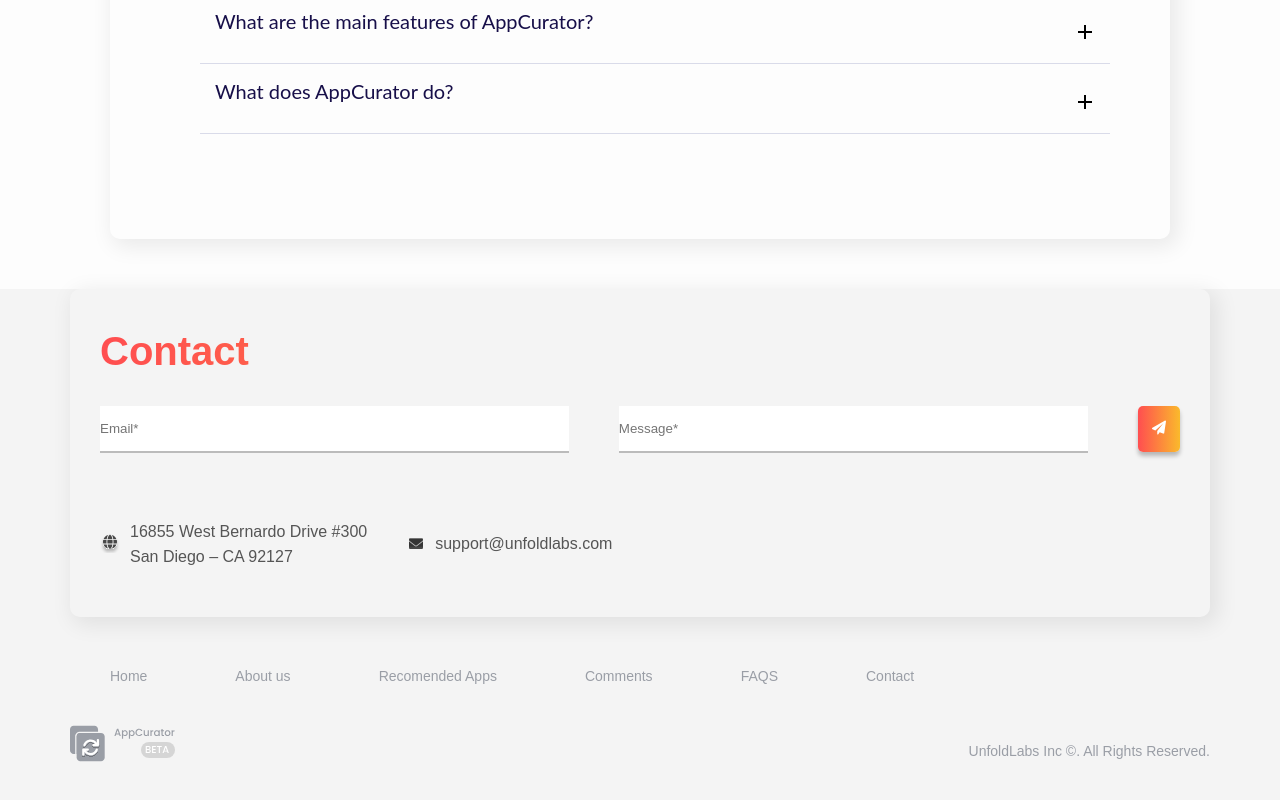
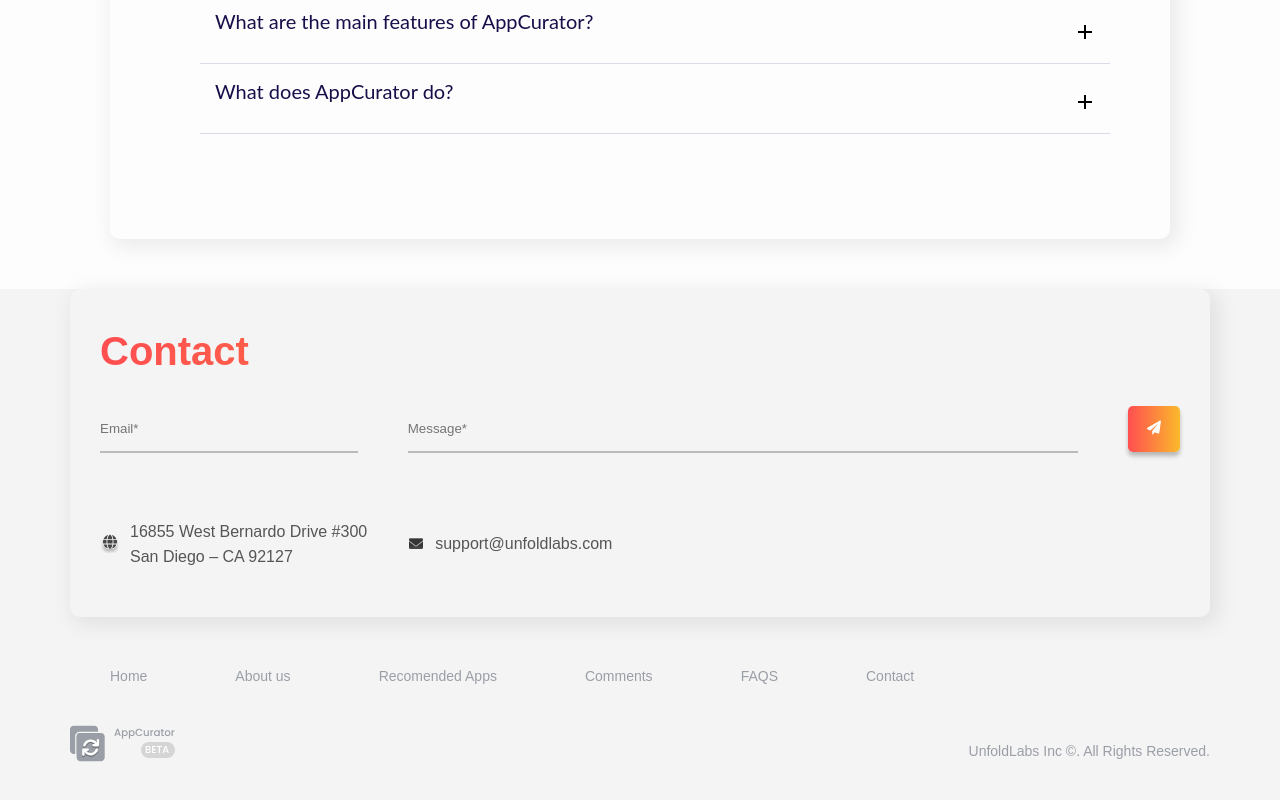
Before and after one commit to PilliRakeshYadav/my-react-app, a React (Vite) app: page / in a window 1280 px wide. Shown: the part 3662-4462 px from the top of the page. Built offline with nearby package versions, Linux system fonts and the light colour scheme.

Commit message:
Add files via upload

```diff
--- a/src/components/Contact.css
+++ b/src/components/Contact.css
@@ -1,83 +1,3 @@
-/* .contact-section {
-  padding: 80px 20px;
-  display: flex;
-  justify-content: center;
-}
-
-.contact-card {
-  width: 100%;
-  max-width: 900px;
-  background: rgba(255, 255, 255, 0.95);
-  border-radius: 18px;
-  padding: 40px;
-  box-shadow: 0 20px 40px rgba(0, 0, 0, 0.15);
-}
-
-.contact-card h2 {
-  font-size: 36px;
-  color: #d9534f;
-  margin-bottom: 30px;
-}
-
-.input-group {
-  display: flex;
-  flex-direction: column;
-  margin-bottom: 25px;
-}
-
-.input-group label {
-  font-weight: 600;
-  margin-bottom: 8px;
-}
-
-.input-group input,
-.input-group textarea {
-  padding: 12px 14px;
-  font-size: 16px;
-  border-radius: 8px;
-  border: 1px solid #ccc;
-  outline: none;
-}
-
-.input-group textarea {
-  resize: none;
-  height: 120px;
-}
-
-.input-group input:focus,
-.input-group textarea:focus {
-  border-color: #f09819;
-}
-
-.error {
-  color: #d9534f;
-  font-size: 14px;
-  margin-top: 6px;
-}
-
-.send-btn {
-  background: linear-gradient(135deg, #ff512f, #f09819);
-  color: #fff;
-  border: none;
-  padding: 14px 30px;
-  font-size: 16px;
-  border-radius: 30px;
-  cursor: pointer;
-}
-
-.send-btn:hover {
-  opacity: 0.9;
-}
-
-.success-box {
-  background: #d4edda;
-  color: #155724;
-  padding: 20px;
-  border-radius: 10px;
-  font-size: 16px;
-  text-align: center;
-} */
-
 .contact-block {
     gap: 45px;
     justify-items: center;
@@ -108,18 +28,37 @@
 .contact-form1 {
     gap: 50px;
 }
-.contact-section .contact-email {
-    width: 30%;
+
+/* Target the email input specifically */
+.contact-form1 .contact-email {
+    width: 25%; /* Email field - smaller */
 }
-.contact-section .input-field {
-    width: 60%;
+
+/* Target the message input (second input-field without contact-email class) */
+.contact-form1 .input-field:not(.contact-email) {
+    width: 65%; /* Message field - larger */
 }
+
 .contact-section .input-field input {
     width: 100%;
     border: none;
     border-bottom: 2px solid #bbb;
     padding: 15px 0;
+    background: transparent;
+    outline: none; /* Remove default outline */
 }
+
+/* Focus styles for inputs */
+.contact-section .input-field input:focus {
+    border-bottom: 2px solid #FF4E50; /* Red color when focused */
+    box-shadow: none; /* Remove any box shadow on focus */
+}
+
+/* Remove the rectangular box that appears on focus */
+.contact-section .input-field input:focus-visible {
+    outline: none;
+}
+
 .contact-section .btn-send-contact {
     width: 54px;
     height: 46.35px;
@@ -151,76 +90,6 @@
     line-height: 25px;
 }
 
-
-
-
-
-
-
-
-
-
-
-
-/* .contact-form1 {
-    gap: 50px;
-}
-.contact-section .contact-email {
-    width: 30%;
-}
-.contact-section .input-field {
-    width: 60%;
-}
-.contact-section .input-field input {
-    width: 100%;
-    background: transparent;
-    color: #000;
-    border: none;
-    border-bottom: 2px solid #bbb;
-    padding: 15px 0;
-}
-.gap-40 {
-    gap: 40px;
-}
-
-.errorMsg {
-    color: red;
-}
-.contact-section .btn-send-contact {
-    width: 54px;
-    height: 46.35px;
-    background: linear-gradient(90deg, #ff4e50 0%, #f9d423 124.44%);
-    box-shadow: 0px 4px 4px rgba(0,0,0,.25);
-    border-radius: 5px;
-    border: none;
-    cursor: pointer;
-}
-.contact-section .contact-details {
-    padding: 50px 0 32px 0;
-}
-.contact-section .in-contact {
-    display: flex;
-    justify-content: center;
-    align-items: center;
-}
-.contact-section .in-contact p {
-    color: #555;
-    padding-left: 10px;
-}
-.heading {
-    background: linear-gradient(90deg, #FF4E50 0%, #F9D423 124.44%);
-    background-clip: text;
-    -webkit-background-clip: text;
-    color: transparent;
-}
-
-.dis-flex {
-    display: flex;
-}
-p {
-    line-height: 25px;
-} */
-
 .dark .heading {
     background: var(--color-blue);
     -webkit-background-clip: text;
@@ -230,6 +99,12 @@
     background: none;
     color: var(--white-fff-2);
 }
+
+/* Dark mode focus styles */
+.dark .contact-section .input-field input:focus {
+    border-bottom: 2px solid #FF4E50; /* Same red color in dark mode */
+}
+
 .dark .errorMsg {
     color: #f9b2b2;
 }
@@ -248,25 +123,16 @@
     font-size: 26px;
 }
 .content-block {
-    width: 1140px;
-    margin: auto;
-}
-.content-block {
     width: 90%;
-}
-.heading {
-    font-size: 26px;
 }
 .dis-flex {
     flex-wrap: wrap;
 }
-.contact-section .input-field {
+/* Responsive adjustments */
+.contact-form1 .contact-email,
+.contact-form1 .input-field:not(.contact-email) {
     flex: none;
-    width: 100%;
-}
-.contact-section .input-field {
-    flex: none;
-    width: 100%;
+    width: 100%; /* Full width on mobile */
 }
 .contact-section .btn-send-contact {
     margin: auto;
```
